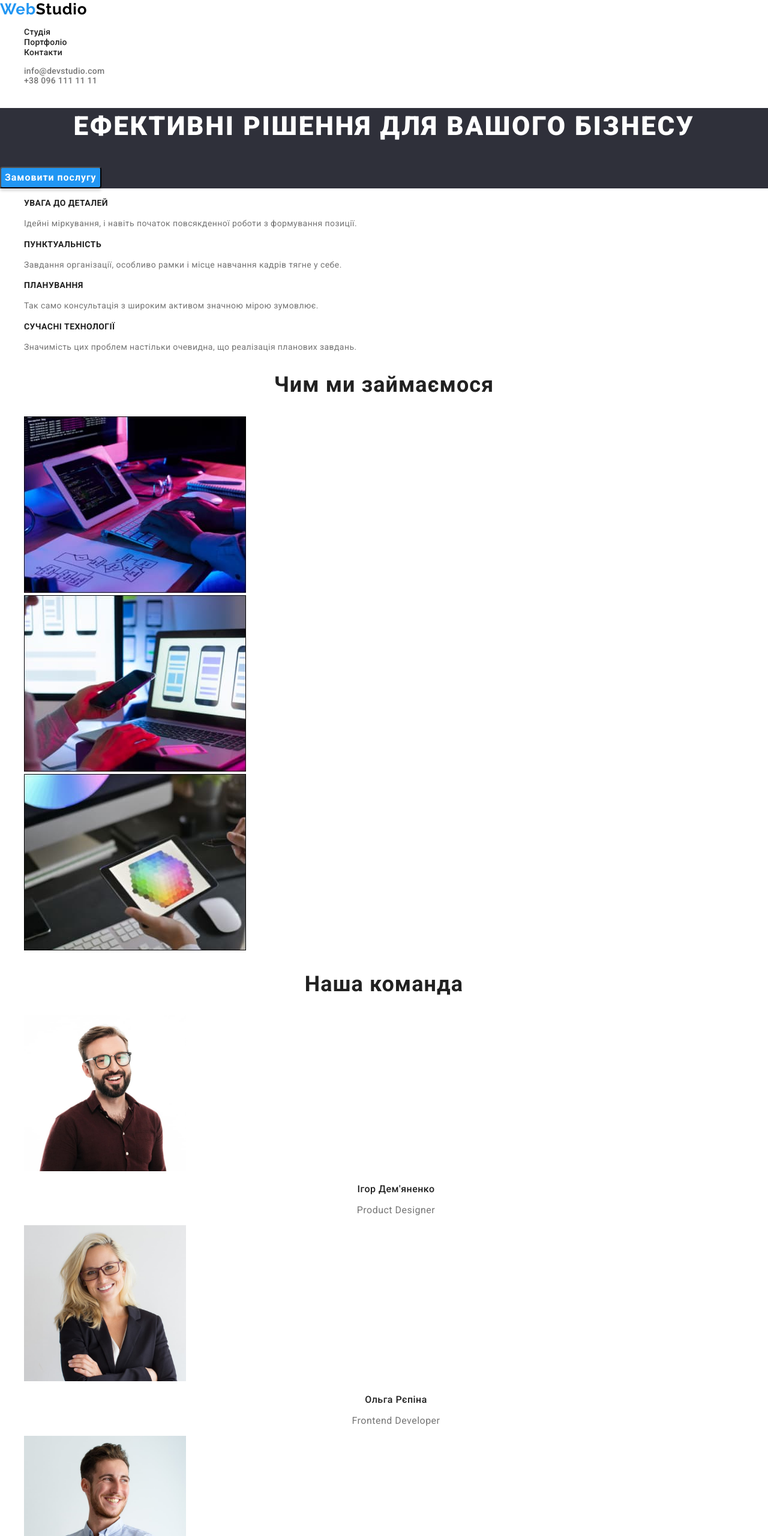
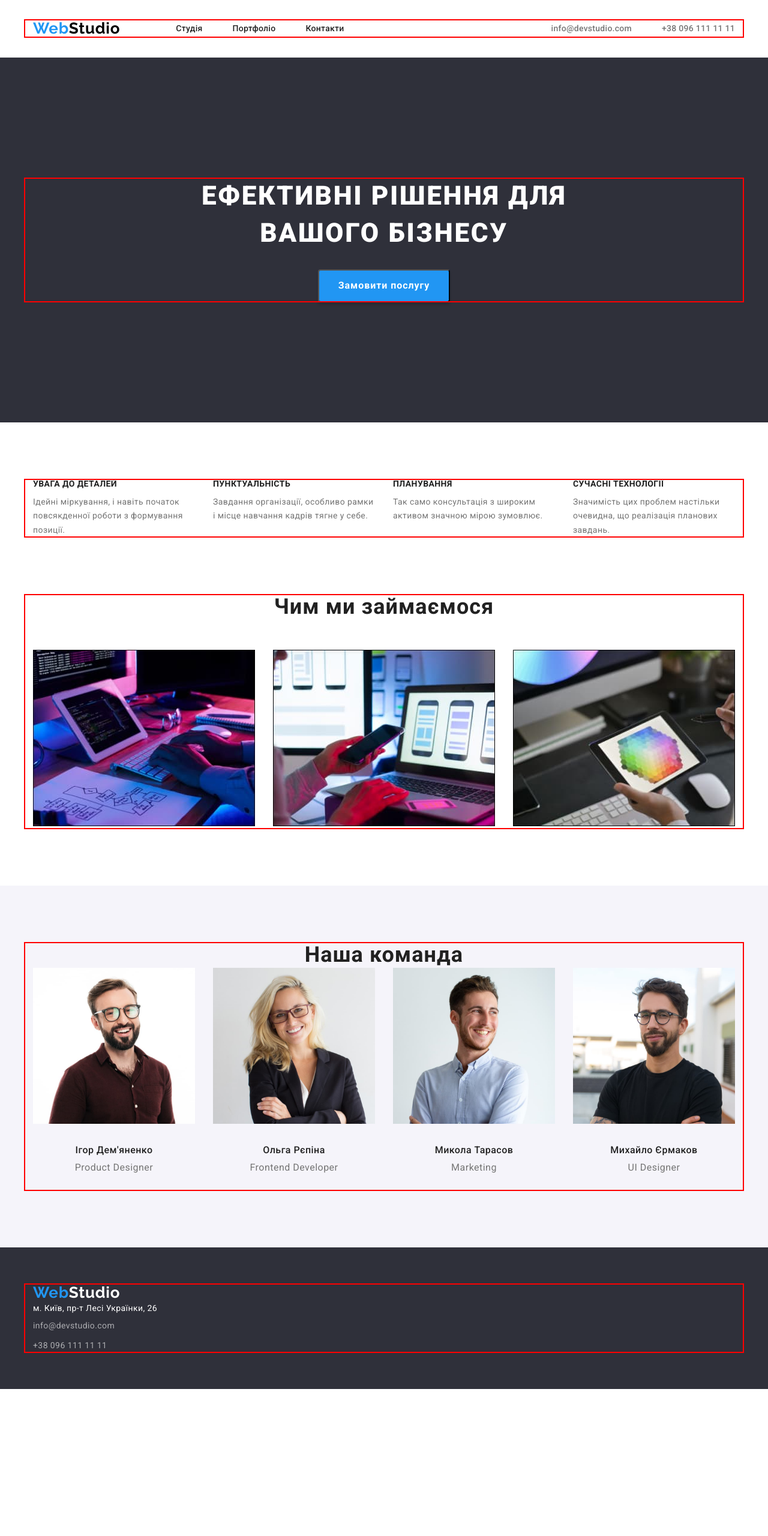
Before and after one commit to OlegSuhovei/goit-markup-hw-03, a plain HTML site: page index.html in a window 1280 px wide. Shown: the top 2560 px of the page at 60% size. After the commit the page ends 2315 px from the top, so only its background shows below. Drawn offline with nearby package versions, Linux system fonts and the light colour scheme.

Commit message:
Добавляет изменения в файл styles.scc

```diff
--- a/css/styles.css
+++ b/css/styles.css
@@ -12,7 +12,14 @@
 
 /* колір фону */
    --accent-background-color: #2196F3;
+
+/* інші */
+
+   --indent: 30px;
+   --items: 3;
 }
+
+
 
 body {
   color: var(--primary-text-color);
@@ -21,6 +28,11 @@ body {
 }
 
 /* reset */
+
+h1, h2, h3, p {
+  margin: 0;
+}
+
 a {
   text-decoration: none;
   color: currentColor;
@@ -28,7 +40,56 @@ a {
 
 ul {
   list-style: none;
+  padding: 0;
+  margin: 0;
 }
+
+.img {
+display: block;
+}
+
+.container {
+  width: 1200px;
+  margin-right: auto;
+  margin-left: auto;
+  padding-right: 15px;
+  padding-left: 15px;
+
+  outline: 2px solid red;
+  outline-offset: -2px;
+}
+
+ .section {
+  padding-top: 94px;
+  padding-bottom: 94px;
+}
+/* card set - набір карток */
+
+.card-set {
+  display: flex;
+  flex-wrap: wrap;
+  gap: var(--indent);
+}
+
+ .card-set-item {
+  flex-basis: calc((100% - var(--indent) * (var(--items) - 1)) / var(--items));
+}
+
+ /* секція хедер */
+
+ .header-container {
+  display: flex;
+  align-items: center;
+}
+
+  .page-header {
+    border-bottom: 1px solid #ECECEC;
+    display: flex;
+    padding-top: 32px;
+    padding-bottom: 32px;
+}
+
+/* секція логотип */
 
 .header-logo {
   font-family: Raleway, sans-serif;
@@ -37,7 +98,7 @@ ul {
   line-height: 1.2;
   letter-spacing: 0.03em;
   color: #000000;
-
+  margin-right: 93px;
 }
 
 .logo {
@@ -46,12 +107,20 @@ ul {
 
 /* навігація */
 
+.header-nav {
+  display: flex;
+  align-items: center;
+  margin-right: auto;
+}
+
 .header-list {
   font-weight: 500;
   font-size: 14px;
   line-height: 1.2;
   letter-spacing: 0.02em;
   color: #212121;
+  display: flex;
+  gap: 50px;
 }
 
 .header-link:hover,
@@ -65,10 +134,13 @@ ul {
   color: var(--secondary-text-color);
  }
 
-/* <!-- секція Герой --> */
+
+/* секція Герой */
 
 .hero {
   background-color: #2F303A;
+  padding-top: 200px;
+  padding-bottom: 200px;
 }
 
 .hero-title {
@@ -79,6 +151,10 @@ ul {
   text-transform: uppercase;
   color: var(--title-text-color);
   font-weight: 900;
+  max-width: 696px;
+  margin: 0 auto;
+  margin-bottom: 30px;
+  text-align: center;
 }
 
 .hero-btn {
@@ -95,9 +171,30 @@ ul {
   box-shadow: 0px 4px 4px rgba(0, 0, 0, 0.15);
   border-radius: 4px;
   background: #2196F3;
+  min-width: 216px;
+  min-height: 50px;
+  padding: 10px 32px;
+  margin: 0 auto;
  }
 
-/* <!-- секція Особливості (переваги)--> */
+/* секція Особливості (переваги)*/
+
+.benefits {
+  padding-bottom: 0;
+}
+
+.benefits-list {
+  display: flex;
+}
+
+.benefits-item {
+  max-width: 270px;
+  margin-right: 30px;
+}
+
+.benefits-item:last-child {
+  margin-right: 0;
+}
 
 .benefits-name {
   font-weight: 700;
@@ -105,6 +202,7 @@ ul {
   line-height: 1.2;
   letter-spacing: 0.03em;
   text-transform: uppercase;
+  margin-bottom: 10px;
 }
 
 .benefits-text {
@@ -114,7 +212,7 @@ ul {
   color: var(--secondary-text-color);
 }
 
-/* <!-- секція Чим займаємося --> */
+/* секція Чим займаємося */
 
 .services-title {
   font-weight: 700;
@@ -122,10 +220,19 @@ ul {
   line-height: 1.2;
   text-align: center;
   letter-spacing: 0.03em;
-
+  min-width: 366px;
+  margin-bottom: 50px;
 }
 
-/* <!-- секція Наша команда --> */
+/*- секція Наша команда */
+
+.team {
+  background-color: #F5F4FA;
+}
+
+.team-list {
+  --items: 4;
+}
 
 .team-title {
   font-weight: 700;
@@ -135,12 +242,17 @@ ul {
   letter-spacing: 0.03em;
  }
 
+ .team-img {
+  margin-bottom: 30px;
+}
+
 .team-name {
   font-weight: 500;
   font-size: 16px;
   line-height: 1.2;
   letter-spacing: 0.03em;
   text-align: center;
+  margin-bottom: 10px;
 }
 
 .team-text {
@@ -149,10 +261,15 @@ ul {
   letter-spacing: 0.03em;
   color:var(--secondary-text-color);
   font-size: 16px;
+  padding-bottom: 30px;
 }
+
+/* секція підвал */
 
 .page-footer {
   background-color: #2F303A;
+  padding-top: 60px;
+  padding-bottom: 60px;
 }
 
 .footer-logo {
@@ -163,6 +280,7 @@ ul {
   letter-spacing: 0.03em;
   color: #FFFFFF;
   font-style: normal;
+  margin-bottom: 20px;
 }
 
 .footer-link {
@@ -178,10 +296,27 @@ ul {
   line-height: 1.2;
   letter-spacing: 0.03em;
   color: #FFFFFF;
+  margin-bottom: 20px;
 
 }
 
+.footer-item {
+  margin-bottom: 09px;
+}
+
+.footer-item:last-child {
+  margin-bottom: 0;
+}
+
 /* --сторінка порфоліо */
+
+.portfolio-button {
+  display: flex;
+  justify-content: center;
+  gap: 08px;
+  margin-bottom: 50px;
+
+}
 
 .button {
   font-weight: 500;
@@ -193,12 +328,32 @@ ul {
   background-color:  #F5F4FA;
   border-radius: 4px;
   cursor: pointer;
+  padding: 06px 22px;
+  min-height: 38px;
 }
 
 .button-active {
   color: #FFFFFF;
   background-color:#2196F3;
   box-shadow: 0px 3px 1px rgba(0, 0, 0, 0.1), 0px 1px 2px rgba(0, 0, 0, 0.08), 0px 2px 2px rgba(0, 0, 0, 0.12);
+  padding: 06px 25px;
+  min-width: 73px;
+}
+
+.button-web {
+  min-width: 125px;
+}
+
+.button-applications {
+  min-width: 112px;
+}
+
+.button-design {
+  min-width: 103px;
+}
+
+.button-marketing {
+  min-width: 130px;
 }
 
 .button:hover,
@@ -207,16 +362,32 @@ ul {
   background-color: #2196F3;
 }
 
+.portfolio-projects {
+  display: flex;
+  flex-wrap: wrap;
+  gap: 30px;
+
+}
+
+/* .portfolio-item {
+   border: 1px solid  #EEEEEE ;
+} */
+
 .portfolio-title {
   font-weight: 700;
   font-size: 18px;
   line-height: 2.0;
   letter-spacing: 0.06em;
+  margin: 0px 24px 04px;
 }
 
 .portfolio-text {
   font-size: 16px;
   line-height: 1.9;
   letter-spacing: 0.03em;
-color: var(--secondary-text-color)
+  color: var(--secondary-text-color);
+  margin: 0px 24px;
+  padding-bottom: 20px;
+
+
 }
```
Lines whose indentation alone changed are shown as unchanged.
